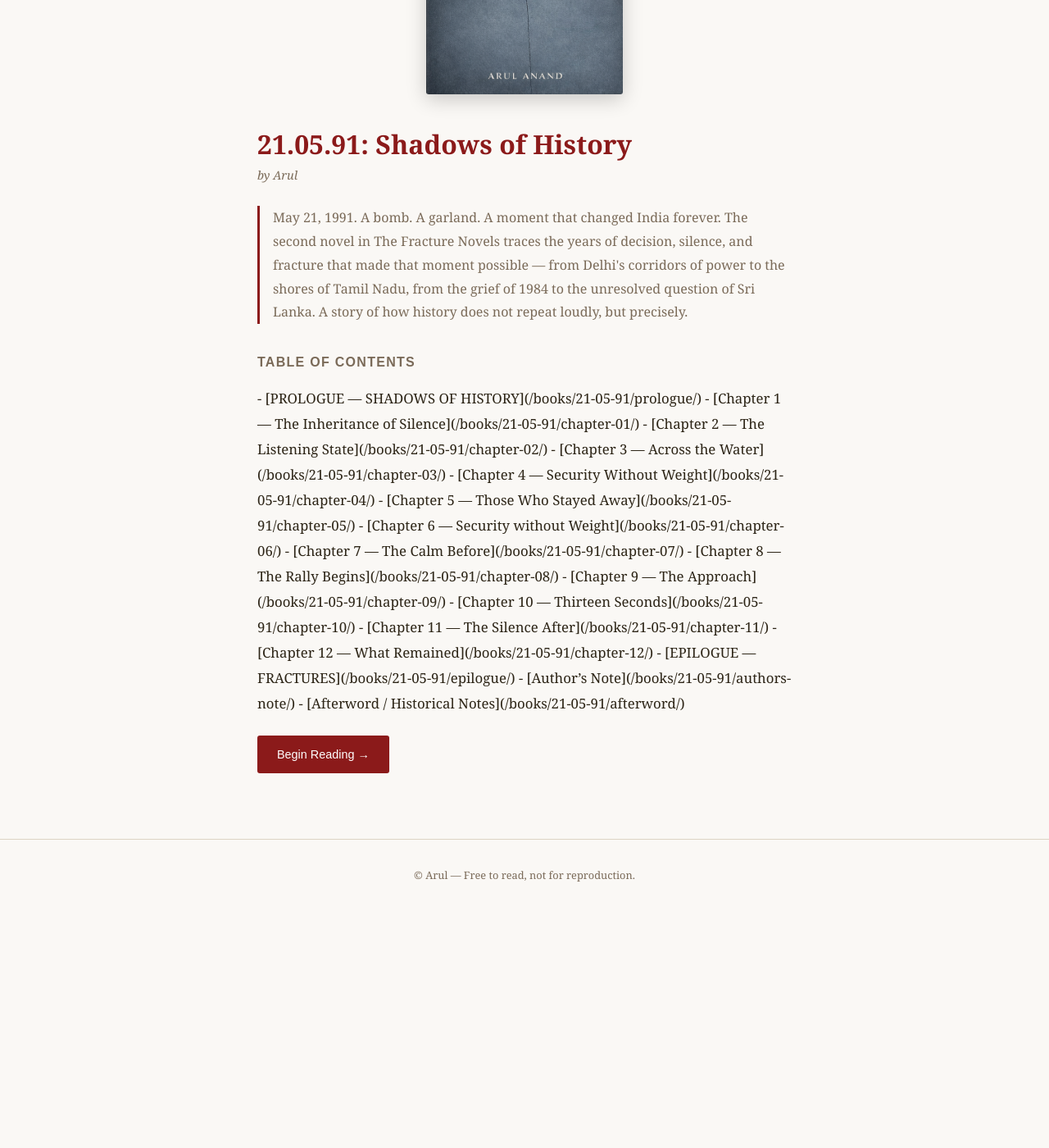
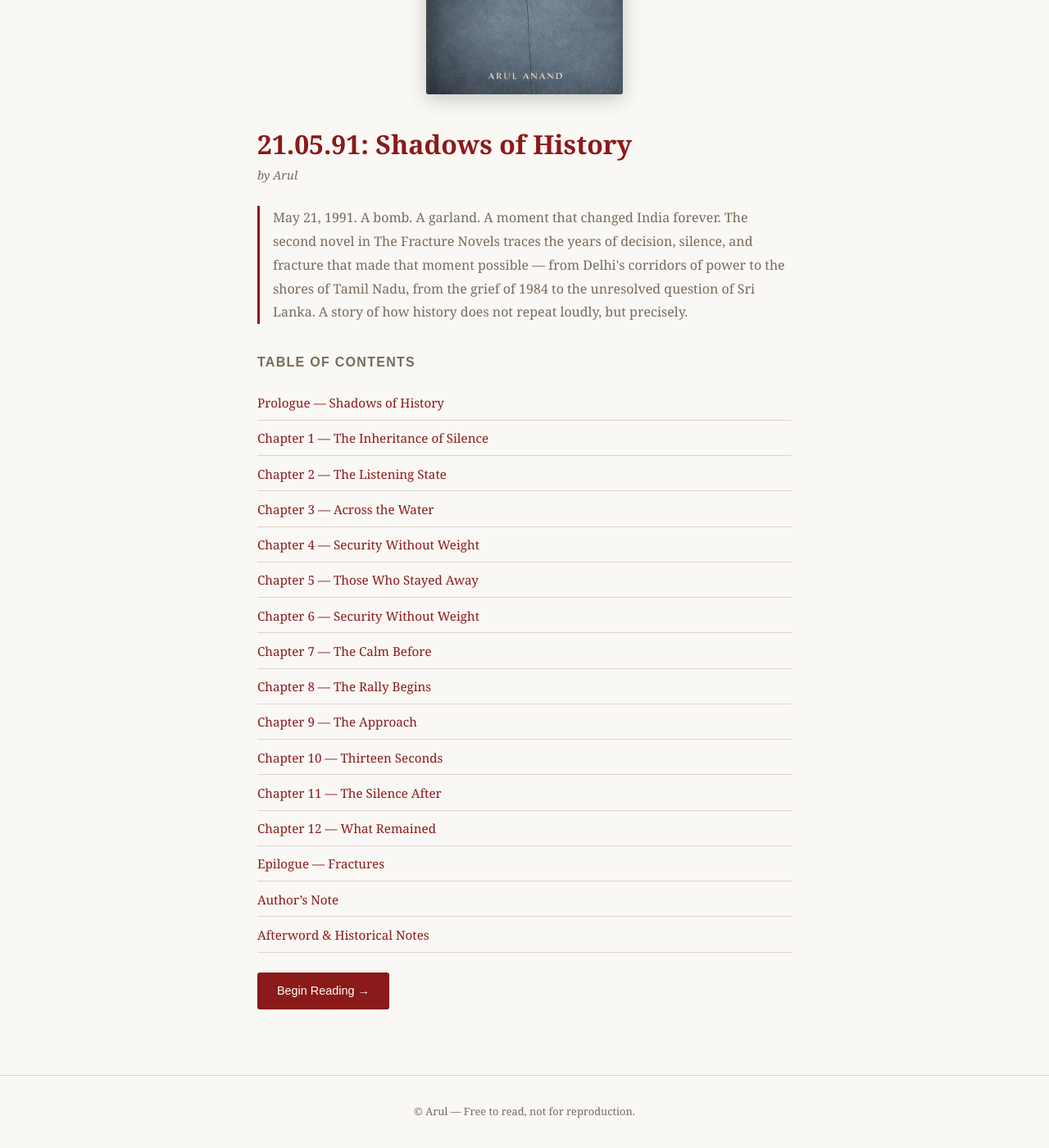
Before and after one commit to i-m-arul/books, a Jekyll site: the page built from 21-05-91/index.md, in a window 1280 px wide and 1400 px high, scrolled down 286 px. Shown: the whole window at 82% size. Built offline with Jekyll 4.4.1, drawn with Linux system fonts in a browser that asks for light colours; before the commit the page ends 1398 px from its top, so only the background shows below that.

Commit message:
Fix TOC links — use HTML anchors instead of markdown inside HTML blocks

```diff
--- a/21-05-91/index.md
+++ b/21-05-91/index.md
@@ -31,24 +31,24 @@ title: "21.05.91: Shadows of History"
   <p class="synopsis">May 21, 1991. A bomb. A garland. A moment that changed India forever. The second novel in The Fracture Novels traces the years of decision, silence, and fracture that made that moment possible — from Delhi's corridors of power to the shores of Tamil Nadu, from the grief of 1984 to the unresolved question of Sri Lanka. A story of how history does not repeat loudly, but precisely.</p>
   <div class="toc">
     <h2>Table of Contents</h2>
-
-- [PROLOGUE — SHADOWS OF HISTORY]({{ site.baseurl }}/21-05-91/prologue/)
-- [Chapter 1 — The Inheritance of Silence]({{ site.baseurl }}/21-05-91/chapter-01/)
-- [Chapter 2 — The Listening State]({{ site.baseurl }}/21-05-91/chapter-02/)
-- [Chapter 3 — Across the Water]({{ site.baseurl }}/21-05-91/chapter-03/)
-- [Chapter 4 — Security Without Weight]({{ site.baseurl }}/21-05-91/chapter-04/)
-- [Chapter 5 — Those Who Stayed Away]({{ site.baseurl }}/21-05-91/chapter-05/)
-- [Chapter 6 — Security without Weight]({{ site.baseurl }}/21-05-91/chapter-06/)
-- [Chapter 7 — The Calm Before]({{ site.baseurl }}/21-05-91/chapter-07/)
-- [Chapter 8 —  The Rally Begins]({{ site.baseurl }}/21-05-91/chapter-08/)
-- [Chapter 9 — The Approach]({{ site.baseurl }}/21-05-91/chapter-09/)
-- [Chapter 10 — Thirteen Seconds]({{ site.baseurl }}/21-05-91/chapter-10/)
-- [Chapter 11 — The Silence After]({{ site.baseurl }}/21-05-91/chapter-11/)
-- [Chapter 12 — What Remained]({{ site.baseurl }}/21-05-91/chapter-12/)
-- [EPILOGUE — FRACTURES]({{ site.baseurl }}/21-05-91/epilogue/)
-- [Author’s Note]({{ site.baseurl }}/21-05-91/authors-note/)
-- [Afterword / Historical Notes]({{ site.baseurl }}/21-05-91/afterword/)
-
+    <ul>
+      <li><a href="{{ site.baseurl }}/21-05-91/prologue/">Prologue — Shadows of History</a></li>
+      <li><a href="{{ site.baseurl }}/21-05-91/chapter-01/">Chapter 1 — The Inheritance of Silence</a></li>
+      <li><a href="{{ site.baseurl }}/21-05-91/chapter-02/">Chapter 2 — The Listening State</a></li>
+      <li><a href="{{ site.baseurl }}/21-05-91/chapter-03/">Chapter 3 — Across the Water</a></li>
+      <li><a href="{{ site.baseurl }}/21-05-91/chapter-04/">Chapter 4 — Security Without Weight</a></li>
+      <li><a href="{{ site.baseurl }}/21-05-91/chapter-05/">Chapter 5 — Those Who Stayed Away</a></li>
+      <li><a href="{{ site.baseurl }}/21-05-91/chapter-06/">Chapter 6 — Security Without Weight</a></li>
+      <li><a href="{{ site.baseurl }}/21-05-91/chapter-07/">Chapter 7 — The Calm Before</a></li>
+      <li><a href="{{ site.baseurl }}/21-05-91/chapter-08/">Chapter 8 — The Rally Begins</a></li>
+      <li><a href="{{ site.baseurl }}/21-05-91/chapter-09/">Chapter 9 — The Approach</a></li>
+      <li><a href="{{ site.baseurl }}/21-05-91/chapter-10/">Chapter 10 — Thirteen Seconds</a></li>
+      <li><a href="{{ site.baseurl }}/21-05-91/chapter-11/">Chapter 11 — The Silence After</a></li>
+      <li><a href="{{ site.baseurl }}/21-05-91/chapter-12/">Chapter 12 — What Remained</a></li>
+      <li><a href="{{ site.baseurl }}/21-05-91/epilogue/">Epilogue — Fractures</a></li>
+      <li><a href="{{ site.baseurl }}/21-05-91/authors-note/">Author’s Note</a></li>
+      <li><a href="{{ site.baseurl }}/21-05-91/afterword/">Afterword &amp; Historical Notes</a></li>
+    </ul>
   </div>
   <a href="{{ site.baseurl }}/21-05-91/prologue/" class="start-btn">Begin Reading &rarr;</a>
 </div>
```
Also changed, not shown: 31-10-84/index.md (+10 -10 lines).
